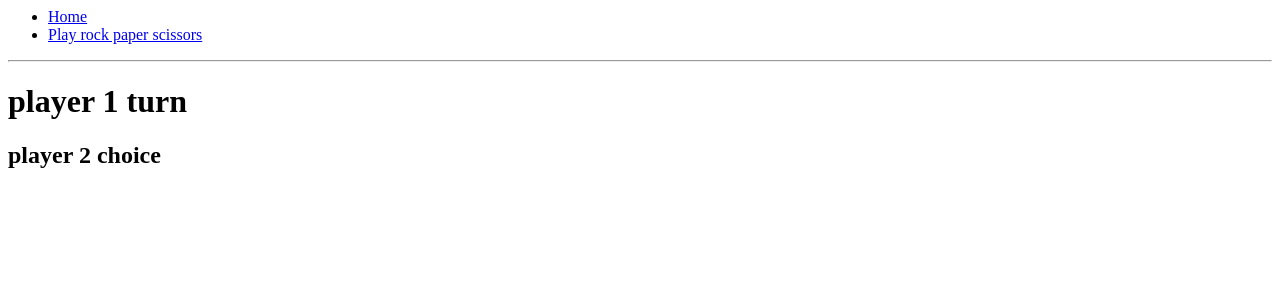
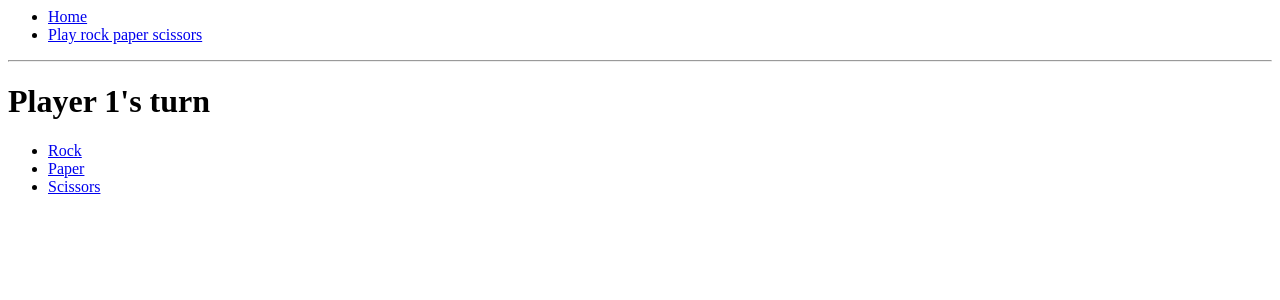
Before and after one commit to JackOfDickson/W3_Weekend_hw_RPS, a Flask app: page /playgame in a window 1280 px wide. Shown: the top 300 px of the page. Run offline with Flask 2, Linux system fonts and the light colour scheme.

Commit message:
Pages with href set up, need to figure out the <player_1_choice> issue

```diff
--- a/controllers/controller.py
+++ b/controllers/controller.py
@@ -9,7 +9,12 @@ def index():
 
 @app.route('/playgame')
 def play_game():
-    return render_template('play_game.html', title='Play rock papaer scissors!')
+    return render_template('play_game.html', player_1='Player 1', title='Play rock papaer scissors!')
+
+@app.route('/<player_1_choice>/player2turn')
+def player2turn(player_1_choice):
+    player_1 = Player("Player 1", player_1_choice)
+    return render_template('player2.html', player_2="Player 2")
 
 
 @app.route('/<player_1_choice>/<player_2_choice>')
--- a/templates/play_game.html
+++ b/templates/play_game.html
@@ -2,8 +2,12 @@
 
 {% block content %}
 
-<h1>player 1 turn</h1>
+<h1>{{player_1}}'s turn</h1>
+<ul>
+    <li><a href="/rock/player2turn">Rock</a></li>
+    <li><a href="/paper/player2turn">Paper</a></li>
+    <li><a href="/scissors/player2turn">Scissors</a></li>
+</ul>
 
-<h2> player 2 choice </h2>
 
 {% endblock %}
```
Also changed, not shown: templates/player2.html (added, +15 -0 lines).
